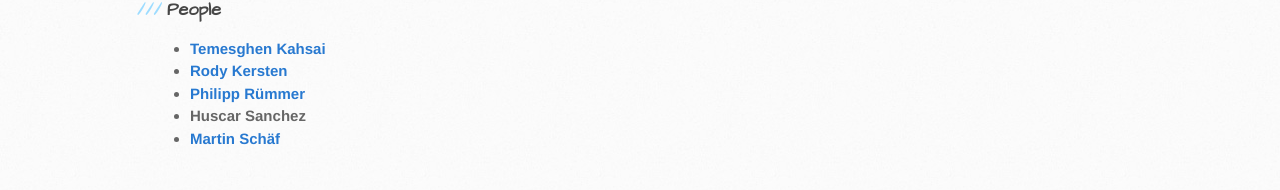
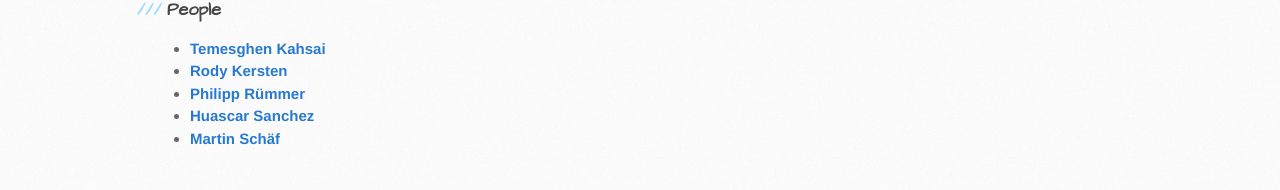
Before and after one commit to jayhorn/jayhorn, a Jekyll site: the page index.html, which Jekyll copies as it is, in a window 1280 px wide. Shown: the part 1175-1365 px from the top of the page. Built offline with Jekyll 4.4.1, drawn with Linux system fonts in a browser that asks for light colours.

Commit message:
corrects Huascar's misspelled name as well as adds the url of his website

```diff
--- a/index.html
+++ b/index.html
@@ -71,7 +71,7 @@ JayHorn does not have a stable release yet. Take a look at our <a href="https://
   <li><a href="http://www.lememta.info">Temesghen Kahsai</a></li>
   <li><a href="https://www.andrew.cmu.edu/user/rkersten/">Rody Kersten </a></li>
   <li><a href="http://www.philipp.ruemmer.org/">Philipp R&uuml;mmer</a></li>
-  <li>Huscar Sanchez</li>
+  <li><a href="http://www.huascarsanchez.com/">Huascar Sanchez</a></li>
   <li><a href="http://www.martinschaef.de/">Martin Sch&auml;f</a></li>
   <ul>
 
```
